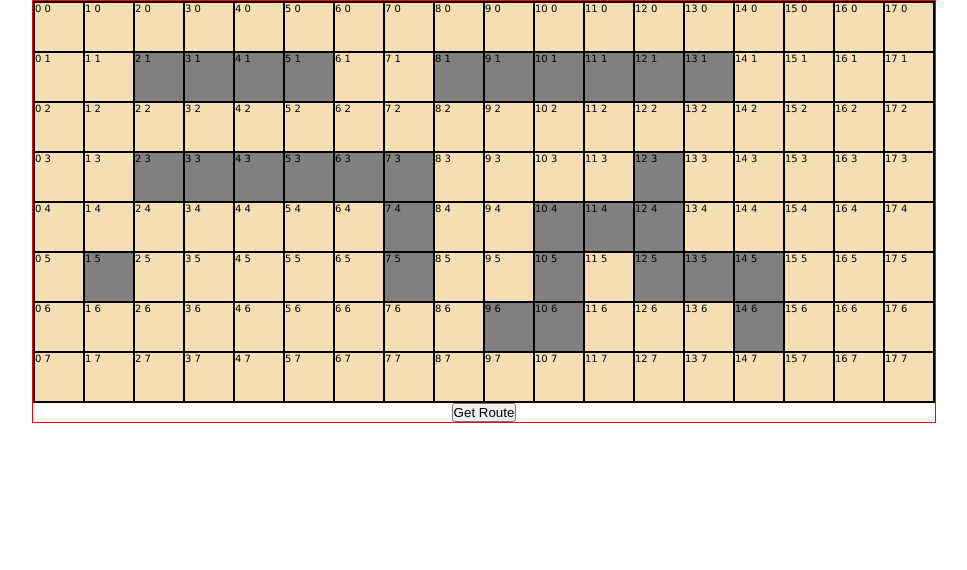
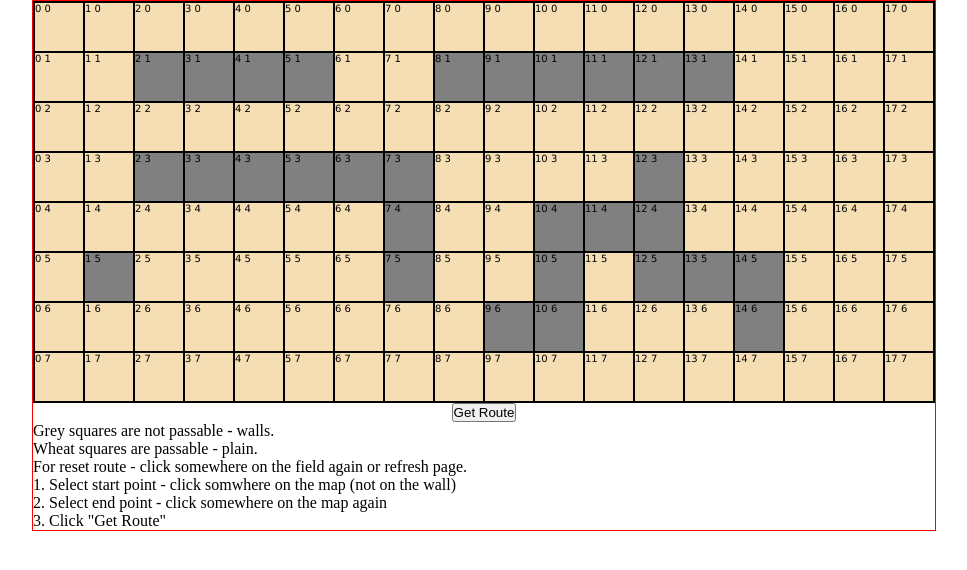
Before and after one commit to MaximDelyukin/astar, a plain HTML site: page index.html in a window 1280 px wide. Shown: the whole page, without its empty margins (156-1123 px from the left). Drawn offline with Linux system fonts and the light colour scheme.

Commit message:
Added brief guide.

```diff
--- a/index.html
+++ b/index.html
@@ -11,6 +11,16 @@
 		<div class="controls">
 			<button id="get-route">Get Route</button>
 		</div>
+		<div class="guide">
+			<p>Grey squares are not passable - walls.</p>
+			<p>Wheat squares are passable - plain.</p>
+			<p>For reset route - click somewhere on the field again or refresh page.</p>
+			<ol>
+				<li>Select start point - click somwhere on the map (not on the wall)</li>
+				<li>Select end point - click somewhere on the map again</li>
+				<li>Click "Get Route"</li>
+			</ol>
+		</div>
 	</div>
 <script type="text/javascript" src="util.js"></script>
 <script type="text/javascript" src="app.js"></script>
--- a/style.css
+++ b/style.css
@@ -6,3 +6,4 @@
 .plain {background-color:wheat;}
 .selected {background-color: red;}
 .controls {text-align: center;}
+ol {list-style-position: inside;}
```
